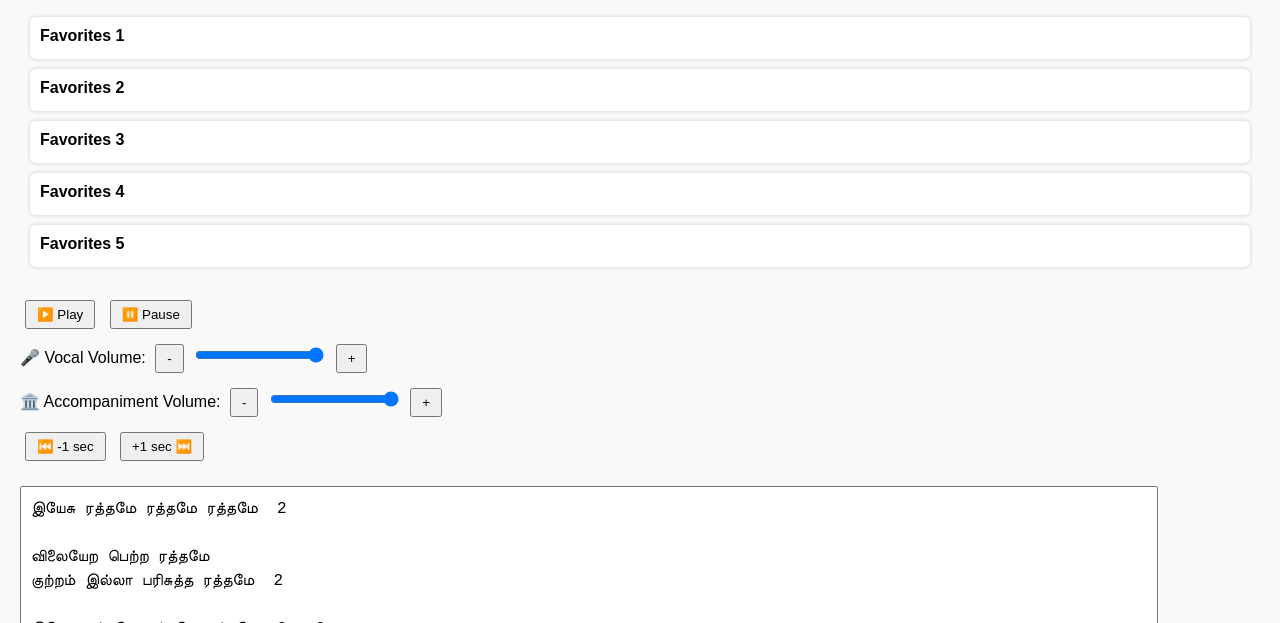
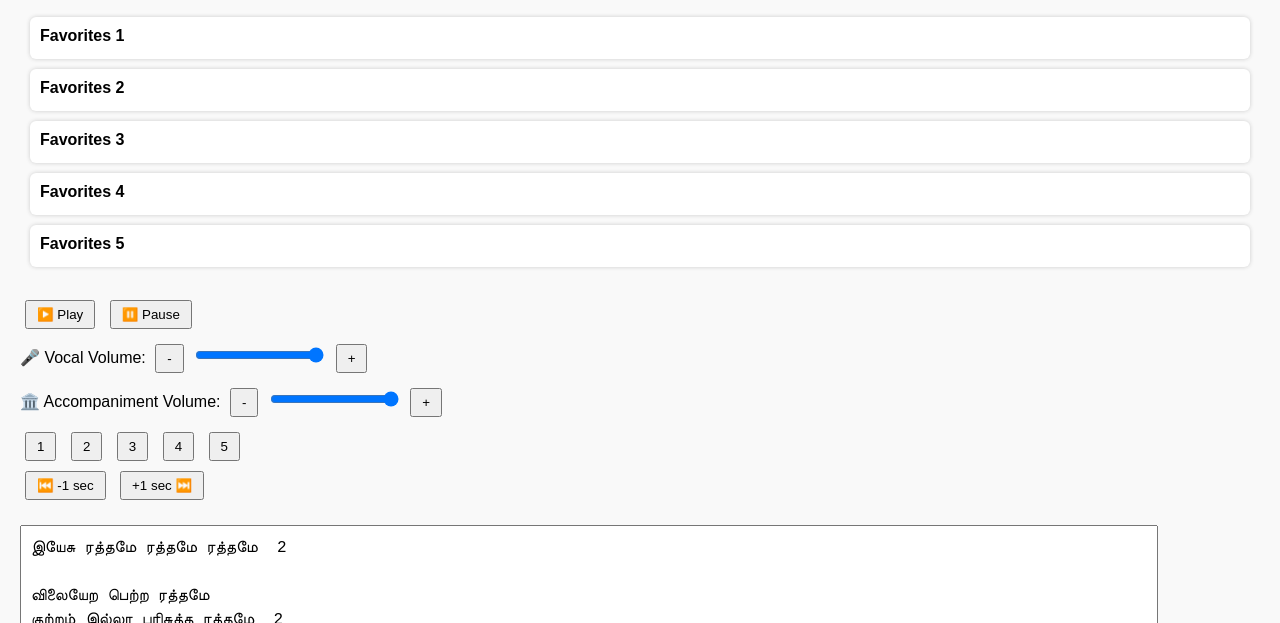
Before and after one commit to gtt333777/worship-the-lord, a plain HTML site: page index.html in a window 1280 px wide. Shown: the part 177-800 px from the top of the page. Drawn offline with Linux system fonts and the light colour scheme; no server answers.

Commit message:
Add files via upload

```diff
--- a/index.html
+++ b/index.html
@@ -162,7 +162,13 @@
   </div>
 
   <!-- ✅ Vocal Segments Navigation -->
-  <div id="segments"></div>
+  <div id="segments">
+  <button class="segment-button" id="loopBtn1">1</button>
+  <button class="segment-button" id="loopBtn2">2</button>
+  <button class="segment-button" id="loopBtn3">3</button>
+  <button class="segment-button" id="loopBtn4">4</button>
+  <button class="segment-button" id="loopBtn5">5</button>
+</div>
 
   <div>
     <button onclick="skipSeconds(-1)">⏮️ -1 sec</button>
```
